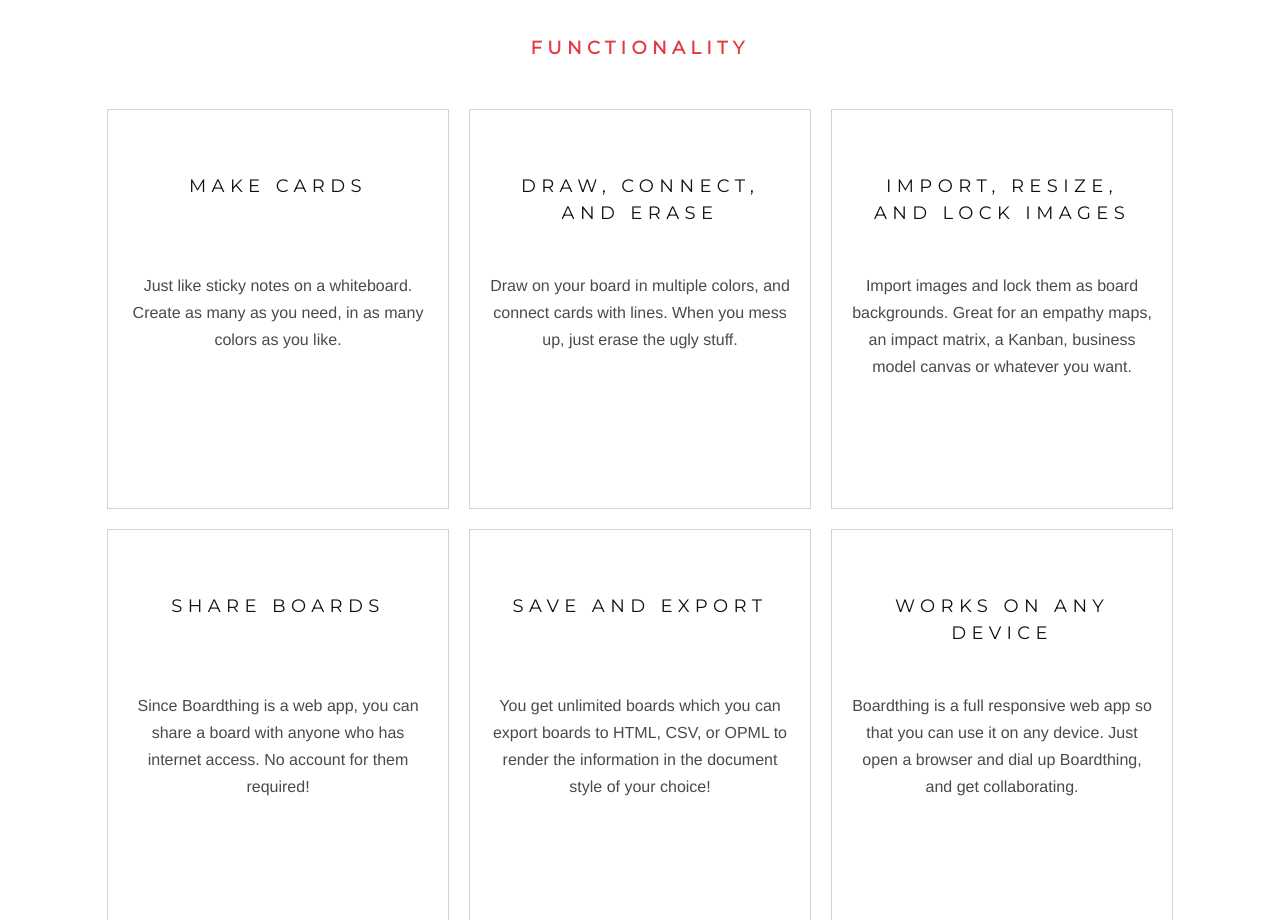
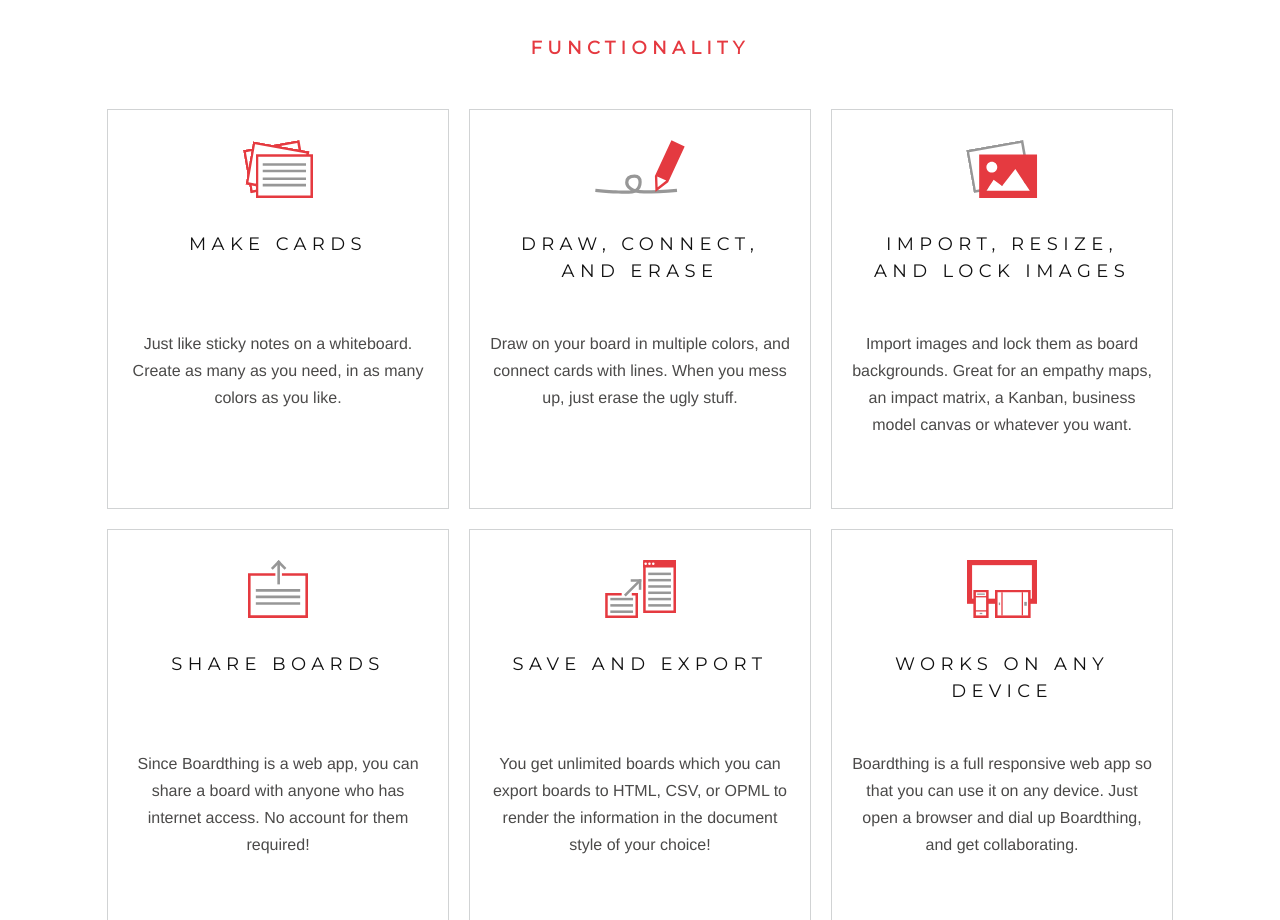
Before and after one commit to kevinsharon/boardthing, a plain HTML site: page site/index.html in a window 1280 px wide. Shown: the part 2040-2960 px from the top of the page. Drawn offline with nearby package versions, Linux system fonts and the light colour scheme; the site is published under a folder, as on GitHub Pages, so addresses that start at the root find nothing; a script that the page names is missing.

Commit message:
fix image links

```diff
--- a/site/index.html
+++ b/site/index.html
@@ -84,21 +84,21 @@
 <span class="row">
 	<figure>
 	<span class="wrap">
-		<img src="/images/ico-cards.svg" alt="" />
+		<img src="images/ico-cards.svg" alt="" />
 		<h4>Make Cards</h4>
 		<p>Just like sticky notes on a whiteboard. Create as many as you need, in as many colors as you like.</p>
 	</span>
 	</figure>
 	<figure>
 	<span class="wrap">
-		<img src="/images/ico-draw.svg" alt="" />
+		<img src="images/ico-draw.svg" alt="" />
 		<h4>Draw, Connect, and Erase</h4>
 		<p>Draw on your board in multiple colors, and connect cards with lines. When you mess up, just erase the ugly stuff.</p>
 	</span>
 	</figure>
 	<figure>
 	<span class="wrap">
-		<img src="/images/ico-photos.svg" alt="" />
+		<img src="images/ico-photos.svg" alt="" />
 		<h4>Import, Resize, and Lock Images</h4>
 		<p>Import images and lock them as board backgrounds. Great for an empathy maps, an impact matrix, a Kanban, business model canvas or whatever you want.</p>
 	</span>
@@ -108,21 +108,21 @@
 <span class="row">
 	<figure>
 	<span class="wrap">
-		<img src="/images/ico-share.svg" alt="" />
+		<img src="images/ico-share.svg" alt="" />
 		<h4>Share Boards</h4>
 		<p>Since Boardthing is a web app, you can share a board with anyone who has internet access. No account for them required!</p>
 	</span>
 	</figure>
 	<figure>
 	<span class="wrap">
-		<img src="/images/ico-export.svg" alt="" />
+		<img src="images/ico-export.svg" alt="" />
 		<h4>Save and Export</h4>
 		<p>You get unlimited boards which you can export boards to HTML, CSV, or OPML to render the information in the document style of your choice!</p>
 	</span>
 	</figure>
 	<figure>
 	<span class="wrap">
-		<img src="/images/ico-devices.svg" alt="" />
+		<img src="images/ico-devices.svg" alt="" />
 		<h4>Works on Any Device</h4>
 		<p>Boardthing is a full responsive web app so that you can use it on any device. Just open a browser and dial up Boardthing, and get collaborating.</p>
 	</span>
```
